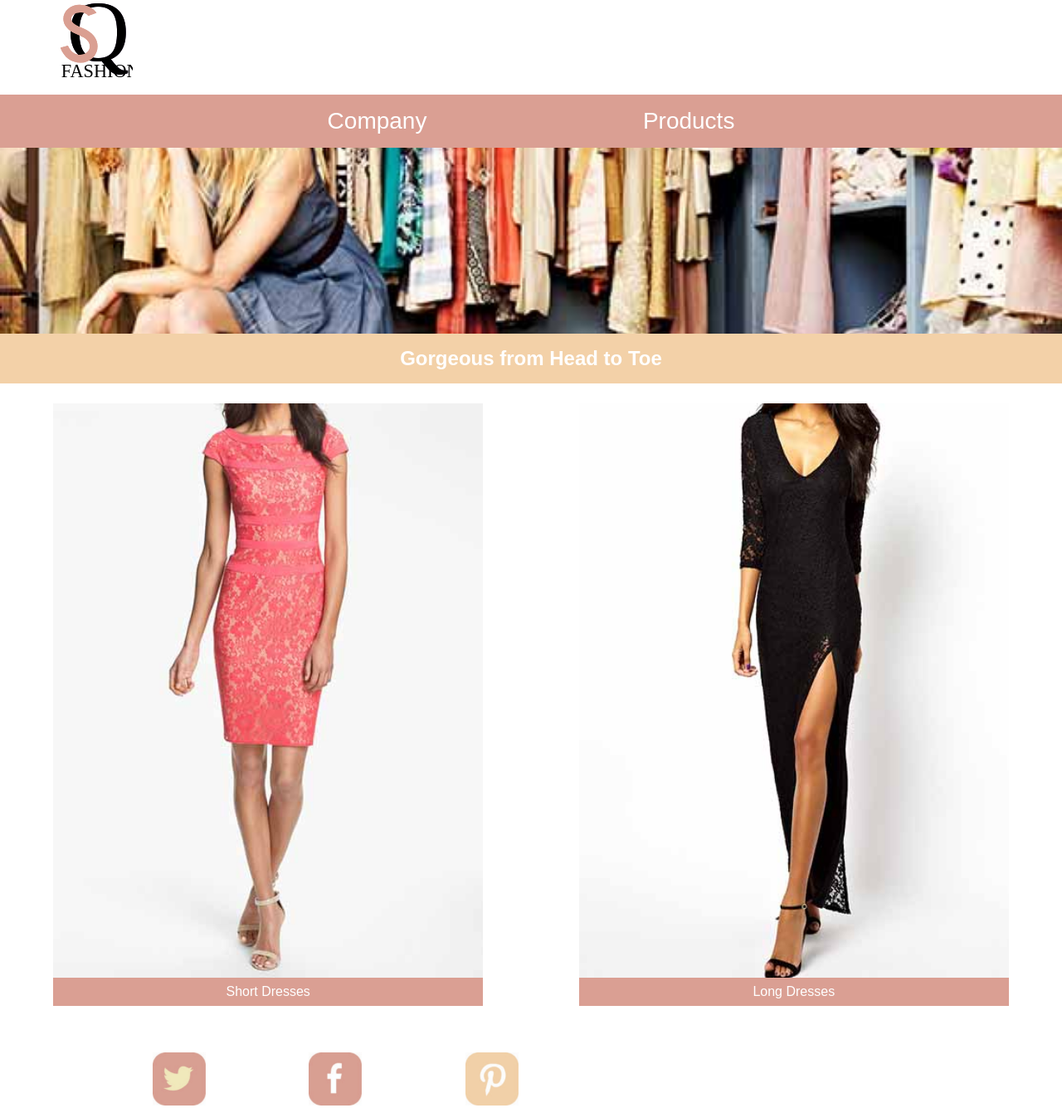
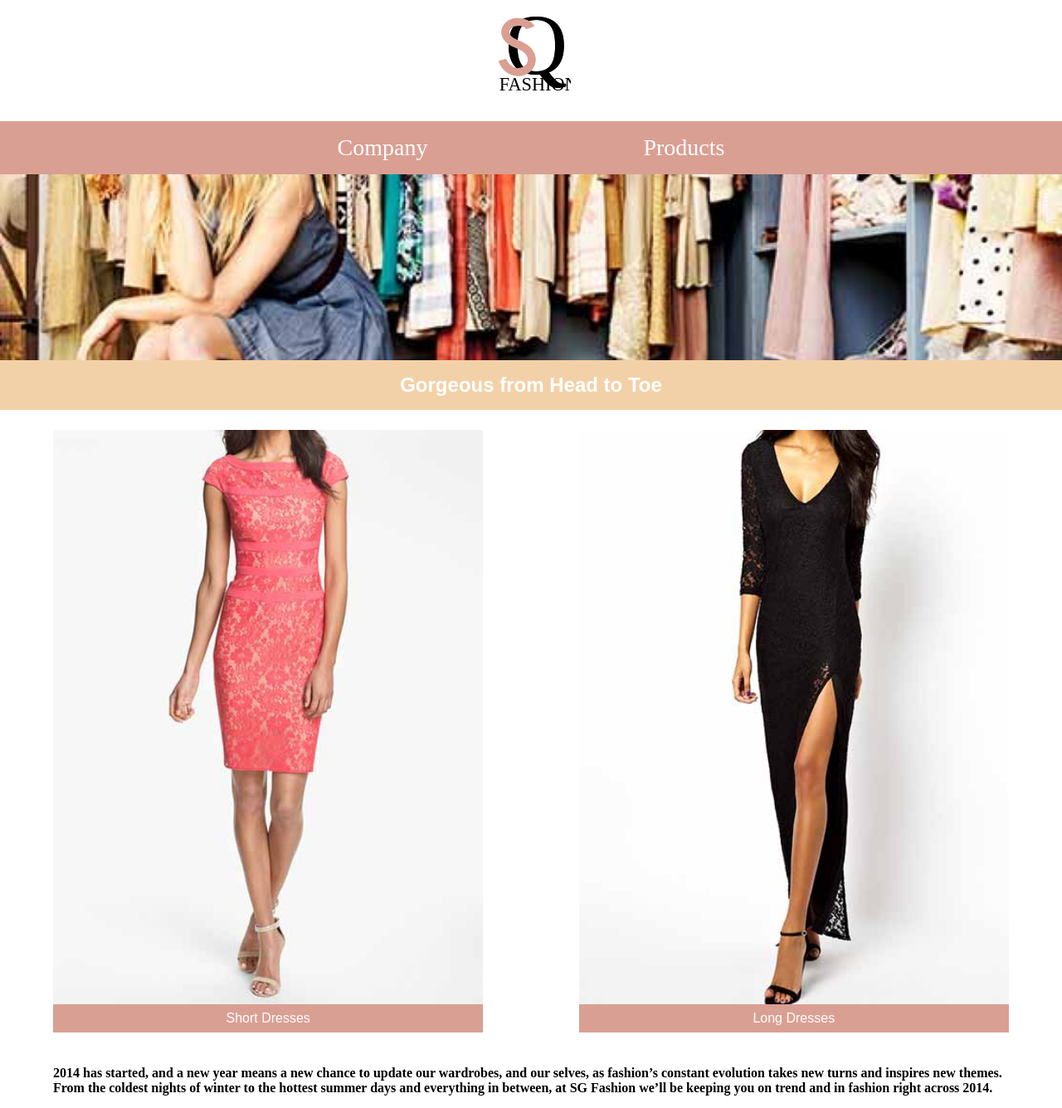
Before and after one commit to mcgr0217/assignment3, a plain HTML site: page index.html in a window 1280 px wide. Shown: the part 13-1348 px from the top of the page at 83% size. Drawn offline with Linux system fonts and the light colour scheme.

Commit message:
Update
Center Logo

```diff
--- a/css/general.css
+++ b/css/general.css
@@ -38,8 +38,7 @@ header {
 .logo {
     width: 6rem;
     height: auto;
-    float: left;
-    margin: 1rem 5%;
+    margin: 2rem auto;
 }
 
 .nav-top {
@@ -50,6 +49,8 @@ header {
     margin: 0;
     padding: 0;
     background-color: #da9f93;
+    font-family: 'Judson', serif;
+    font-family: ;
     text-align: center;
 }
 
@@ -127,6 +128,12 @@ h2 {
     font-size: 1.5rem;
 }
 
+h3 {
+    font-family: 'Judson', serif;
+    font-size: 1rem;
+    margin: 1.rem 5%;
+}
+
 figure {
     margin: 0 auto 1.5rem;
     width: 50%;
@@ -157,7 +164,7 @@ figure a:visited {
 .bucket2 figcaption {
     text-decoration: none;
     margin: 0;
-    padding: .5rem 3%;
+    padding: .5rem 10%;
     color: white;
     background-color: #da9f93;
     font-size: 1rem;
@@ -218,7 +225,7 @@ figure a:visited {
     float: left;
     width: 100%;
     margin: 0;
-    padding: .5rem 0 1rem;
+    padding: .5rem 1rem;
     font-size: 1.25rem;
     background-color: white;
 }
--- a/index.html
+++ b/index.html
@@ -39,6 +39,8 @@
         </figure>
     </div>
 
+    <h3>2014 has started, and a new year means a new chance to update our wardrobes, and our selves, as fashion’s constant evolution takes new turns and inspires new themes. From the coldest nights of winter to the hottest summer days and everything in between, at SG Fashion we’ll be keeping you on trend and in fashion right across 2014.</h3>
+
      <ul class="social">
             <li>
                 <a href="https://www.twitter.com">
```
